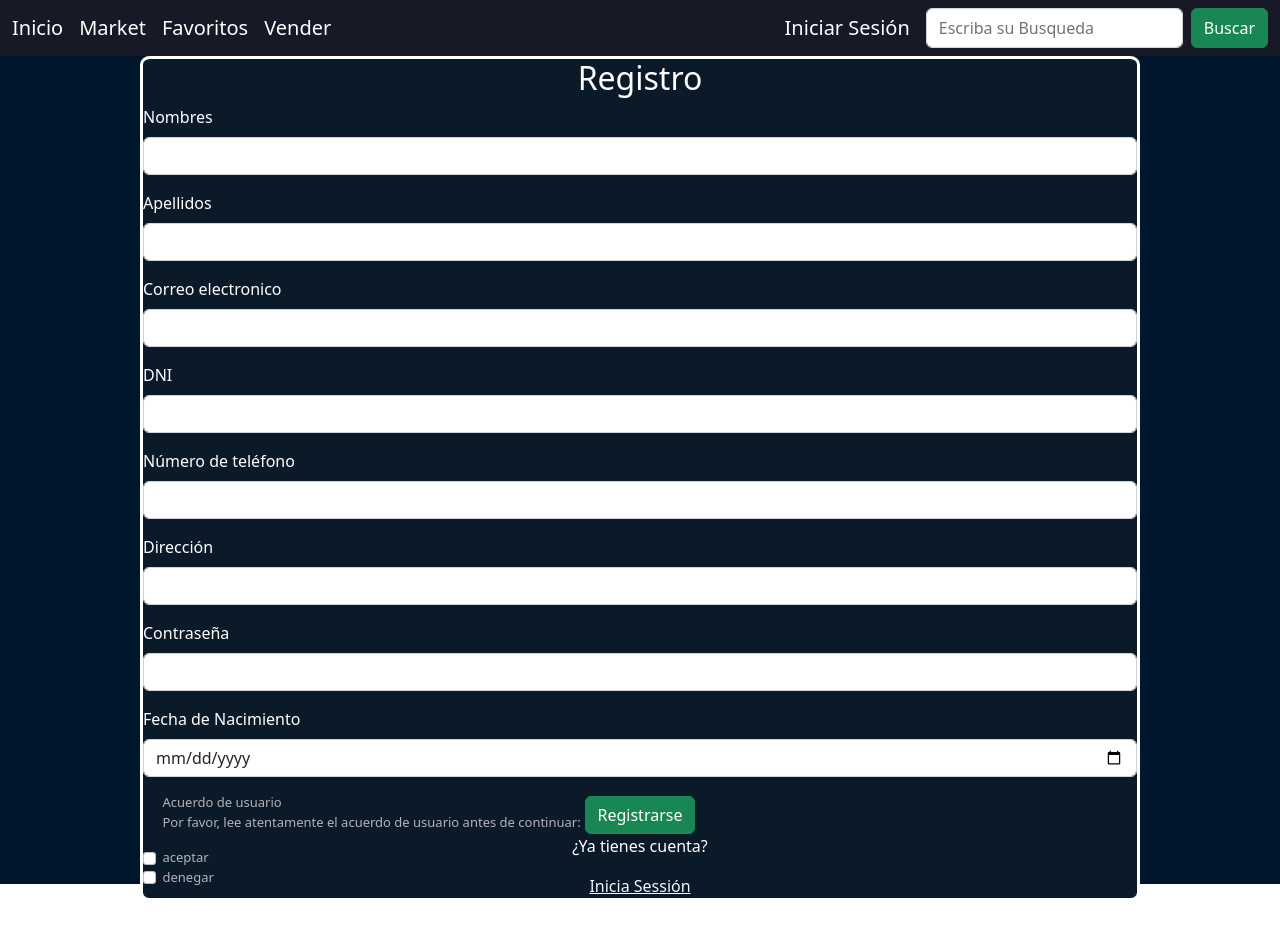
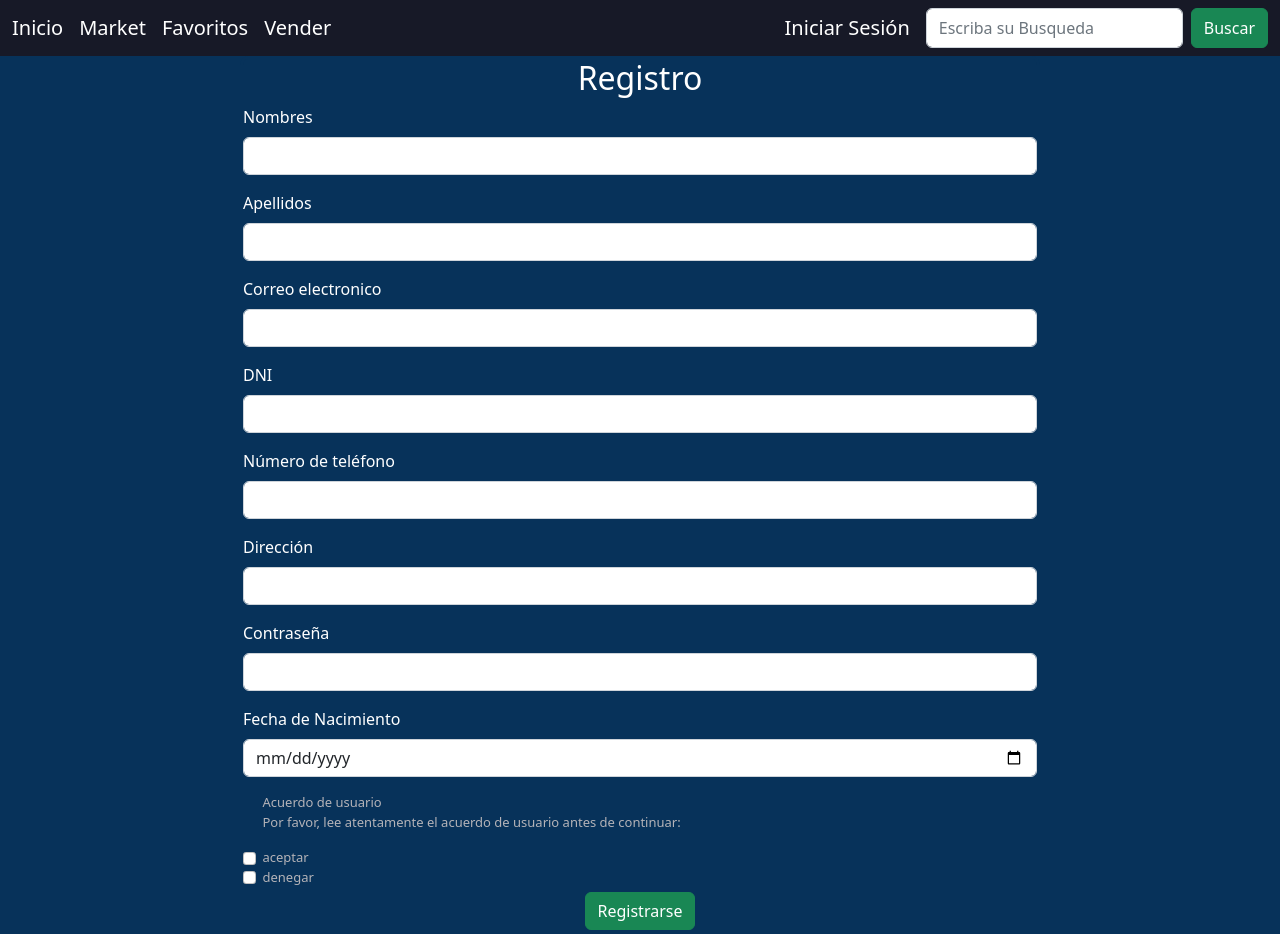
Before and after one commit to iamchapita/Marketplace-Frontend, a React (Create React App) app in the folder markeplace-frontend/: page /registro in a window 1280 px wide. Shown: the top 934 px of the page. Before the commit the page ends 901 px from the top, so only its background shows below. Built offline with nearby package versions, Linux system fonts and the light colour scheme.

Commit message:
Cambios CSS

```diff
--- a/markeplace-frontend/src/App.css
+++ b/markeplace-frontend/src/App.css
@@ -15,7 +15,7 @@
 }
 
 .App-header {
-  background-color: #00162c;
+  background-color: #07325a;
   min-height: 100vh;
   display: flex;
   flex-direction: column;
--- a/markeplace-frontend/src/components/auth/login.js
+++ b/markeplace-frontend/src/components/auth/login.js
@@ -20,8 +20,8 @@ const Login = ({ login }) => {
     };
 
     return (
-        <div >
-            <div className='card-body login'>
+        <div className='box-login'>
+            <div className='card-body-login'>
                     <form onSubmit={handleSubmit}>
                         <h2>Iniciar Sesion</h2>
                         <div className='mb-3'>
--- a/markeplace-frontend/src/components/auth/registration.js
+++ b/markeplace-frontend/src/components/auth/registration.js
@@ -47,7 +47,7 @@ function RegistrationPage() {
     return (
         <div>
             <div className='box'>
-                <div className='card-body' >
+                <div className='card-body-registration' >
                     <h2>Registro</h2>
                     <form onSubmit={handleSubmit}>
                         <div className='mb-3'>
@@ -64,11 +64,11 @@ function RegistrationPage() {
                         </div>
                         <div className='mb-3'>
                             <label className='form-label'>DNI</label>
-                            <input className='form-control' type="text" value={dni} onChange={(e) => setDni(e.target.value)} />
+                            <input className='form-control' type="number" value={dni} onChange={(e) => setDni(e.target.value)} />
                         </div>
                         <div className='mb-3'>
                             <label className='form-label'>Número de teléfono</label>
-                            <input className='form-control' type="tel" value={phoneNumber} onChange={(e) => setphoneNumber(e.target.value)} />
+                            <input className='form-control' type="number" value={phoneNumber} onChange={(e) => setphoneNumber(e.target.value)} />
                         </div>
                         <div className='mb-3'>
                             <label className='form-label'>Dirección</label>
--- a/markeplace-frontend/src/components/auth/useragreement.js
+++ b/markeplace-frontend/src/components/auth/useragreement.js
@@ -15,7 +15,7 @@ function UserAgreement() {
 
   return (
     <div>
-    <div className="box">
+    <div className="box-agreement">
       <div >
         <div className='agreement'>
 
--- a/markeplace-frontend/src/style/style-login.css
+++ b/markeplace-frontend/src/style/style-login.css
@@ -1,16 +1,11 @@
 /*CSS Login*/
 
-
-.login{
+.box-login{
     width: 500px;
-    height: 400px;
-    margin: 10px;
-    border-radius: 4%;
-    align-items: center;
-
+    border-color: #07325a;
 }
 
-  .card-body{
+.card-body-login{
     background-color: #07325a;
 }
 
@@ -23,6 +18,7 @@
     font-size: medium;
 
 }
+
 .text-link{
     font-size: medium;
     text-decoration: underline;
--- a/markeplace-frontend/src/style/style-registration.css
+++ b/markeplace-frontend/src/style/style-registration.css
@@ -1,20 +1,19 @@
 /*CSS Registration*/
 
 .box{
-    width: 1000px;
-    margin-top: 0%;
-    height: 0px;
-  }
+    width: 800px;
+    border-color: #07325a;
+}
 
-  .card-body{
-    background-color: #0a1a29;
+.card-body-registration{
+    background-color: #07325a;
     border: solid;
     align-items: center;
     border-radius: 1%;
+    border-color: #07325a;
+}
 
-  }
-
-  .mb-3{
+.mb-3{
     text-align: left;
     font-size: medium;
-  }
+}
--- a/markeplace-frontend/src/style/style-useragreement.css
+++ b/markeplace-frontend/src/style/style-useragreement.css
@@ -1,7 +1,12 @@
 /*CSS UserAgreemet*/
+
+
+.box-agreement{
+    background-color: #07325a;
+}
 
 .agreement{
     color: #b4b3b8;
     text-align: left;
     font-size: small;
-  }
+}
```
Lines whose indentation alone changed are shown as unchanged.
